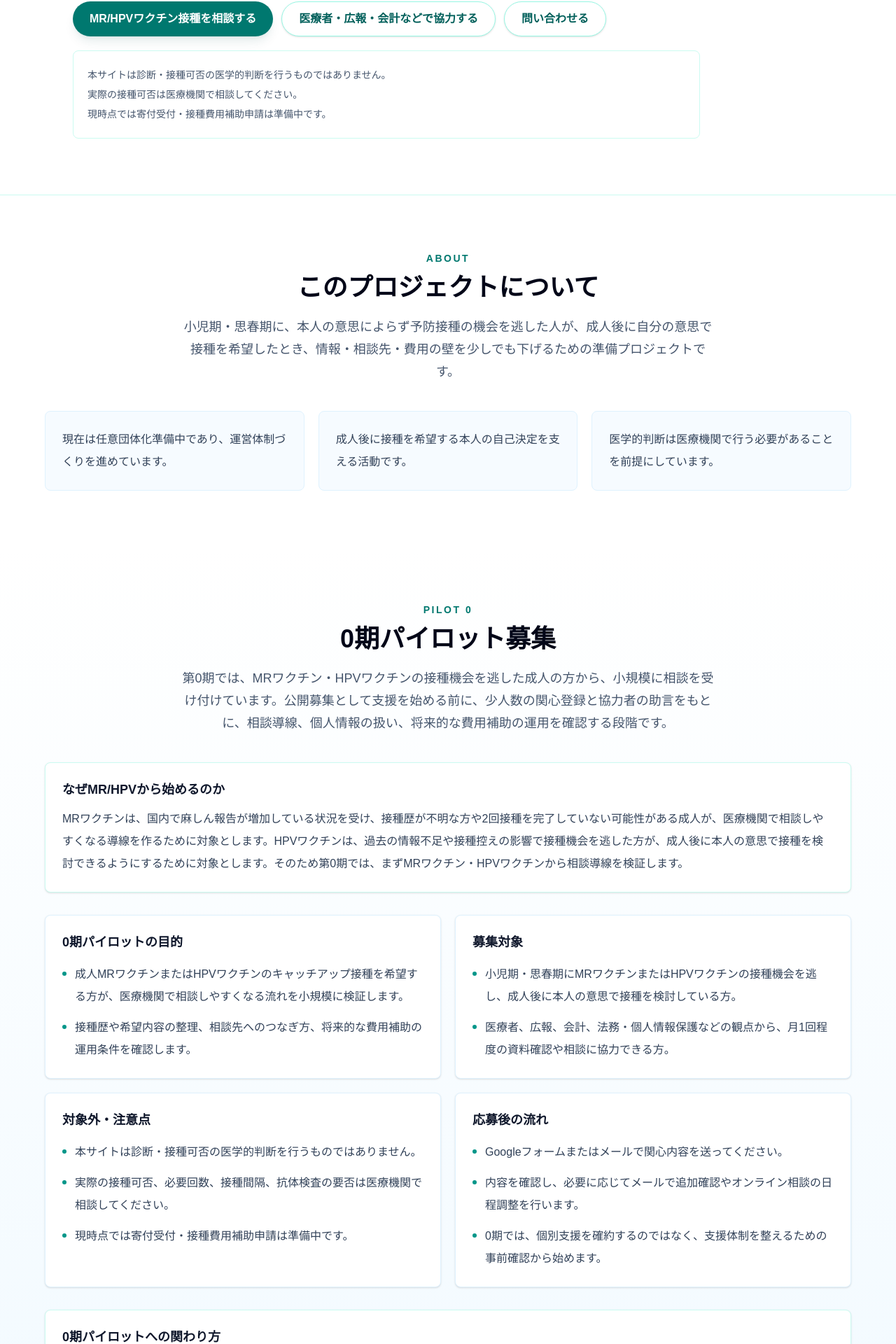
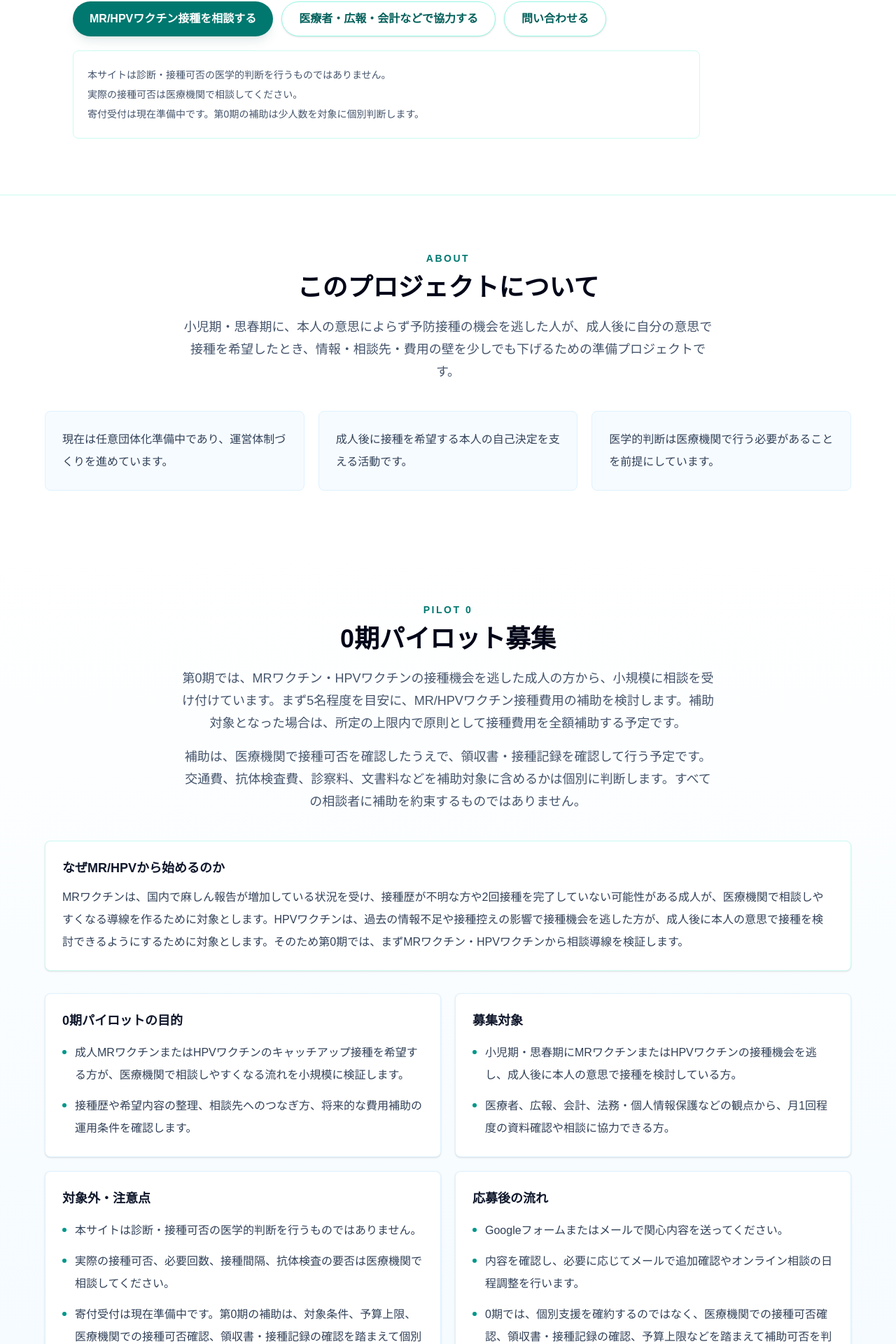
Before and after one commit to hj0229/vaccine-second-chance, a Next.js app: page / in a window 1280 px wide. Shown: the part 698-2618 px from the top of the page at 70% size. Built offline with nearby package versions, Linux system fonts and the light colour scheme.

Commit message:
Add pilot full subsidy messaging

```diff
--- a/app/page.tsx
+++ b/app/page.tsx
@@ -6,7 +6,7 @@ const policies = [
   "特定の保護者や家庭を非難しない",
   "本人の自己決定を支える",
   "医学的判断は医療機関で行う",
-  "寄付金の使途を透明化する",
+  "資金の使途を透明化する",
   "個人情報を慎重に扱う",
 ];
 
@@ -17,7 +17,7 @@ const supporters = [
   },
   {
     title: "会計に詳しい方",
-    description: "寄付金管理、収支報告、透明性確保について相談できる方",
+    description: "会計管理、収支報告、透明性確保について相談できる方",
   },
   {
     title: "法務・個人情報保護に詳しい方",
@@ -65,7 +65,7 @@ const firstStepItems = [
   {
     title: "透明な運営体制づくり",
     description:
-      "寄付金管理、個人情報保護、補助対象者の選定方法を整え、透明性のある形で開始します。",
+      "会計管理、個人情報保護、補助対象者の選定方法を整え、透明性のある形で開始します。",
   },
   {
     title: "医療機関相談への接続",
@@ -88,7 +88,7 @@ const futureSupportItems = [
   {
     title: "費用補助への接続",
     description:
-      "医療機関で接種可否や必要回数が確認された後、条件に応じて費用補助につなげる仕組みを目指します。",
+      "第0期では少人数を対象に、所定の上限内で原則として接種費用を全額補助することを検討します。",
   },
 ];
 
@@ -112,7 +112,8 @@ const pilotDetails = [
     items: [
       "本サイトは診断・接種可否の医学的判断を行うものではありません。",
       "実際の接種可否、必要回数、接種間隔、抗体検査の要否は医療機関で相談してください。",
-      "現時点では寄付受付・接種費用補助申請は準備中です。",
+      "寄付受付は現在準備中です。第0期の補助は、対象条件、予算上限、医療機関での接種可否確認、領収書・接種記録の確認を踏まえて個別に判断します。",
+      "すべての相談者に補助を約束するものではありません。",
     ],
   },
   {
@@ -120,7 +121,7 @@ const pilotDetails = [
     items: [
       "Googleフォームまたはメールで関心内容を送ってください。",
       "内容を確認し、必要に応じてメールで追加確認やオンライン相談の日程調整を行います。",
-      "0期では、個別支援を確約するのではなく、支援体制を整えるための事前確認から始めます。",
+      "0期では、個別支援を確約するのではなく、医療機関での接種可否確認、領収書・接種記録の確認、予算上限などを踏まえて補助可否を判断します。",
     ],
   },
 ];
@@ -139,7 +140,7 @@ const activityPrinciples = [
   {
     title: "小さく始めて実績を積む",
     description:
-      "まずは小規模な費用補助から始め、活動実績を公開しながら、賛同者とともに発展させていきます。",
+      "第0期では少人数・上限つきの費用補助から検討し、活動実績を公開しながら、賛同者とともに発展させていきます。",
   },
 ];
 
@@ -243,7 +244,9 @@ function CtaNotice({ inverted = false }: { inverted?: boolean }) {
     >
       <p>本サイトは診断・接種可否の医学的判断を行うものではありません。</p>
       <p>実際の接種可否は医療機関で相談してください。</p>
-      <p>現時点では寄付受付・接種費用補助申請は準備中です。</p>
+      <p>
+        寄付受付は現在準備中です。第0期の補助は少人数を対象に個別判断します。
+      </p>
     </div>
   );
 }
@@ -310,7 +313,10 @@ export default function Home() {
         <div className="mx-auto max-w-6xl">
           <SectionHeading label="Pilot 0" title="0期パイロット募集">
             <p>
-              第0期では、MRワクチン・HPVワクチンの接種機会を逃した成人の方から、小規模に相談を受け付けています。公開募集として支援を始める前に、少人数の関心登録と協力者の助言をもとに、相談導線、個人情報の扱い、将来的な費用補助の運用を確認する段階です。
+              第0期では、MRワクチン・HPVワクチンの接種機会を逃した成人の方から、小規模に相談を受け付けています。まず5名程度を目安に、MR/HPVワクチン接種費用の補助を検討します。補助対象となった場合は、所定の上限内で原則として接種費用を全額補助する予定です。
+            </p>
+            <p className="mt-4">
+              補助は、医療機関で接種可否を確認したうえで、領収書・接種記録を確認して行う予定です。交通費、抗体検査費、診察料、文書料などを補助対象に含めるかは個別に判断します。すべての相談者に補助を約束するものではありません。
             </p>
           </SectionHeading>
           <div className="mb-8 rounded-lg border border-teal-100 bg-white p-6 shadow-sm">
@@ -376,7 +382,7 @@ export default function Home() {
               本プロジェクトは、特定の保護者や考え方を非難するものではありません。子どもの頃には予防接種を自分で選ぶことができなかった人が、成人後に自分の意思で接種を希望したとき、その選択を社会で支えることを目的としています。
             </p>
             <p className="mt-4">
-              まずは、医学・会計・法務・個人情報管理の面で協力者を募り、透明性のある運営体制を整えます。そのうえで、小規模な接種費用補助から開始し、活動実績を積み重ねながら、将来的な任意団体化・NPO法人化も視野に入れて進めます。
+              まずは、医学・会計・法務・個人情報管理の面で協力者を募り、透明性のある運営体制を整えます。そのうえで、第0期では少人数を対象に、所定の上限内で原則として接種費用を全額補助することを検討し、活動実績を積み重ねながら、将来的な任意団体化・NPO法人化も視野に入れて進めます。
             </p>
           </SectionHeading>
           <div className="grid gap-5 md:grid-cols-3">
@@ -529,10 +535,10 @@ export default function Home() {
             <div className="space-y-5 text-base leading-8 text-slate-700 sm:text-lg">
               <p>現在、寄付受付は準備中です。</p>
               <p>
-                会計管理、個人情報保護、補助対象者の選定方法を整備したうえで、小規模に開始する予定です。
+                第0期では、まず少人数を対象に、MR/HPVワクチン接種費用を所定の上限内で原則として全額補助することを検討しています。
               </p>
               <p>
-                現時点では接種費用補助の申請も受け付けていません。
+                補助は、対象条件、予算上限、医療機関での接種可否確認、領収書・接種記録の確認を踏まえて個別に判断します。すべての相談者に補助を約束するものではありません。
               </p>
             </div>
           </div>
@@ -574,7 +580,7 @@ export default function Home() {
                 取得した情報を、本人の同意なく第三者に提供することはありません。
               </p>
               <p>
-                なお、本プロジェクトは現在準備段階であり、個別の医療相談、接種可否の判断、接種費用補助の申請受付は行っていません。
+                なお、本プロジェクトは個別の医療相談や接種可否の判断を行いません。第0期の補助は、対象条件、予算上限、医療機関での接種可否確認、領収書・接種記録の確認を踏まえて個別に判断します。
               </p>
             </div>
           </div>
```
